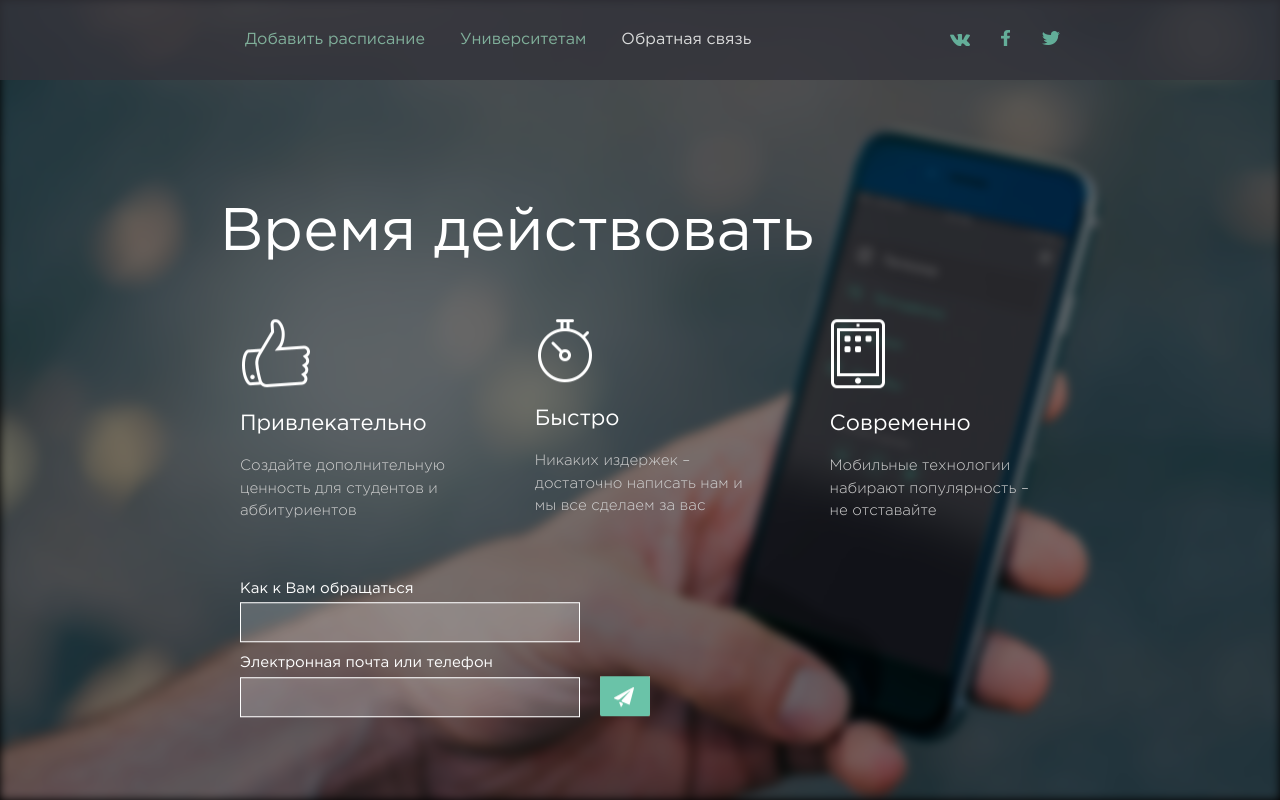
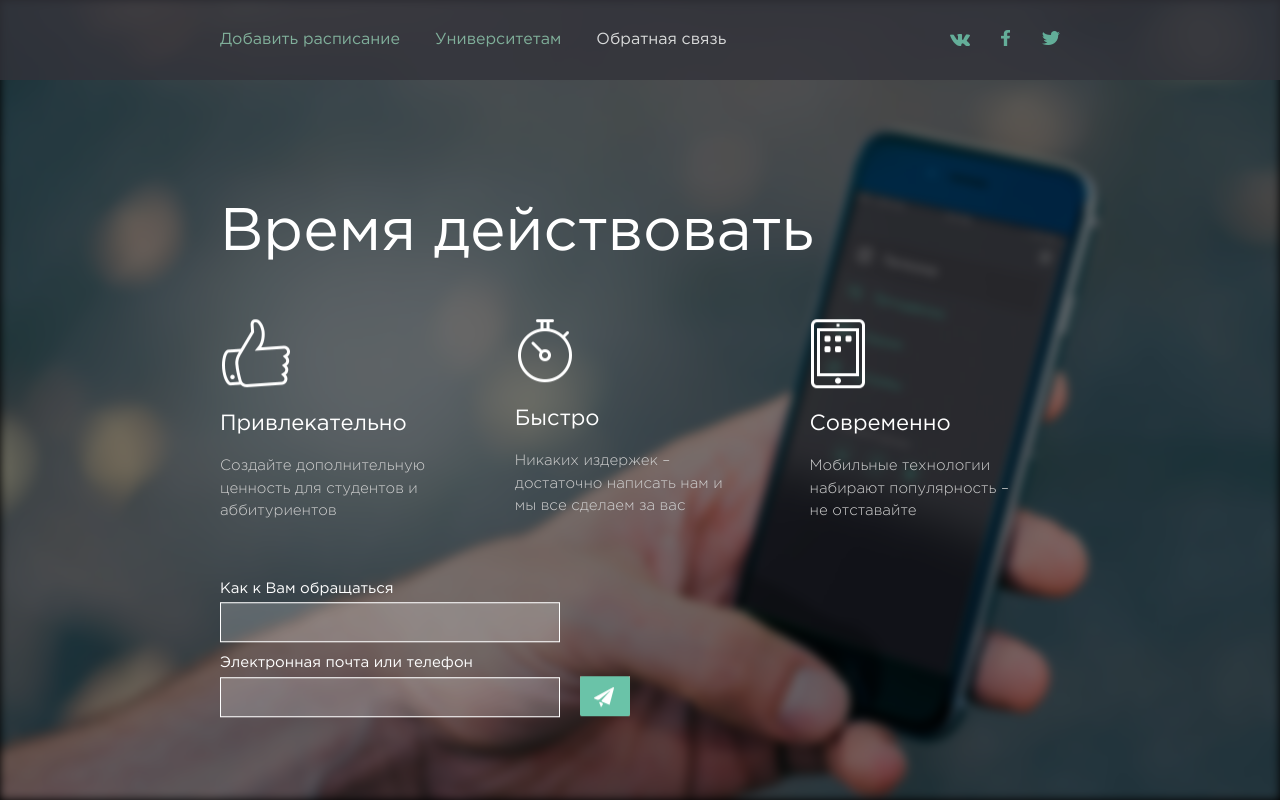
Before and after one commit to veremey/schedule, a PHP site: page /second.html in a window 1280 px wide. Run offline with PHP 8.4, Linux system fonts and the light colour scheme.

Commit message:
change img

```diff
--- a/sass/_common.sass
+++ b/sass/_common.sass
@@ -93,7 +93,7 @@ $colors: rgba(0, 0, 0, .6)
 	&__menu
 		float: left
 		font-size: 0
-		margin-left: 25px
+		// margin-left: 25px
 		+r(767)
 			width: 200px
 			text-align: center
@@ -246,6 +246,10 @@ $colors: rgba(0, 0, 0, .6)
 	width: 100%
 	+r(767)
 		margin: 92px auto 0px
+	&.get_left
+		margin-left: -20px
+		+r(767)
+			margin: 92px auto 0px
 .task
 	position: relative
 	display: inline-block
@@ -321,7 +325,7 @@ $colors: rgba(0, 0, 0, .6)
 .make
 	position: relative
 	width: 340px
-	margin-left: 20px
+	// margin-left: 20px
 	+r(767)
 		width: 300px
 		top: -21px
@@ -375,7 +379,7 @@ form
 	right: -70px
 	+s(send)
 	+retina
-		bottom: 3px
+		bottom: 5px
 	+r(767)
 		display: none
 
--- a/second.html
+++ b/second.html
@@ -36,7 +36,7 @@
 		<div class="container__center">
 			<div class="container__wrap">
 				<h2 class="container__title">Время действовать</h2>
-				<div class="task__wrap">
+				<div class="task__wrap get_left">
 					<div class="task">
 						<img src="img/ico-1.png" alt="">
 						<h3>Привлекательно</h3>
```
Also changed, not shown: css/screen.css.
